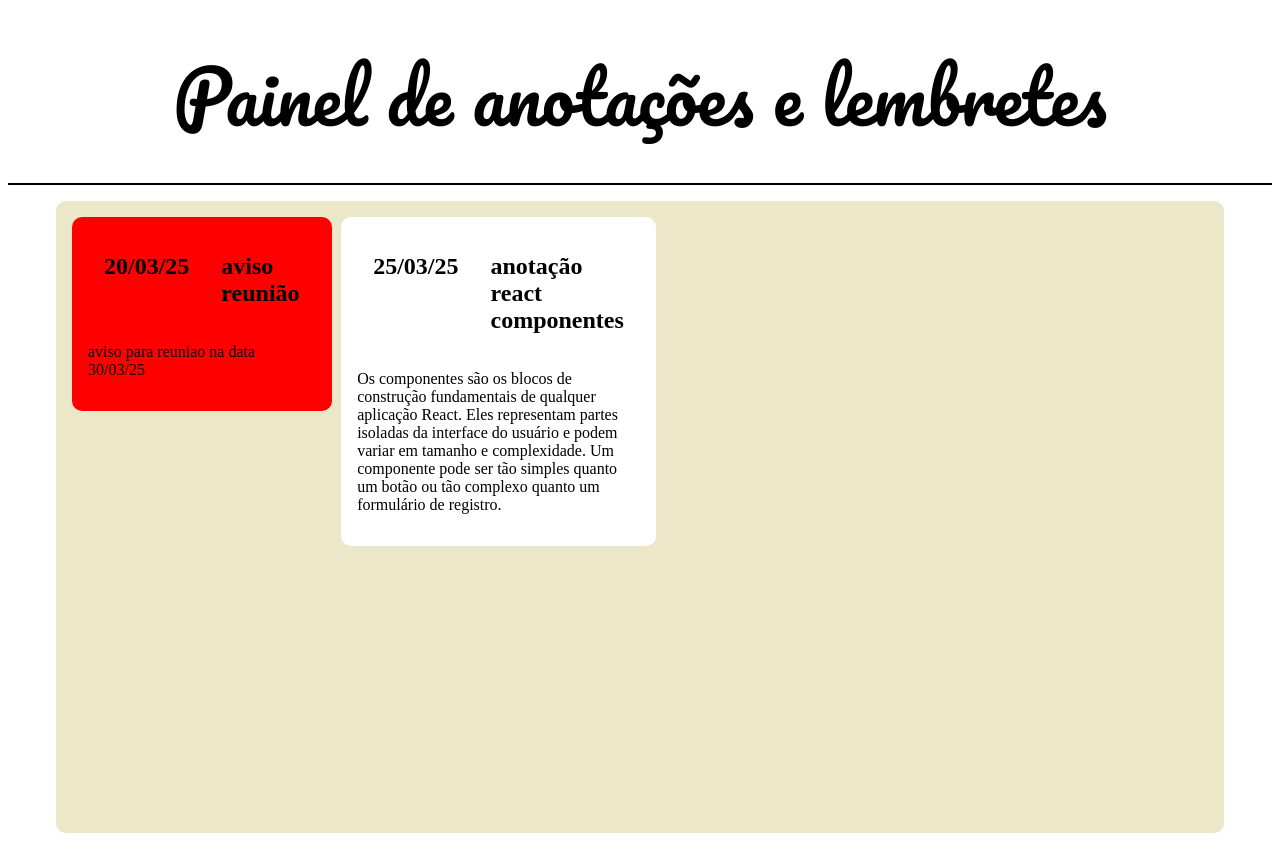
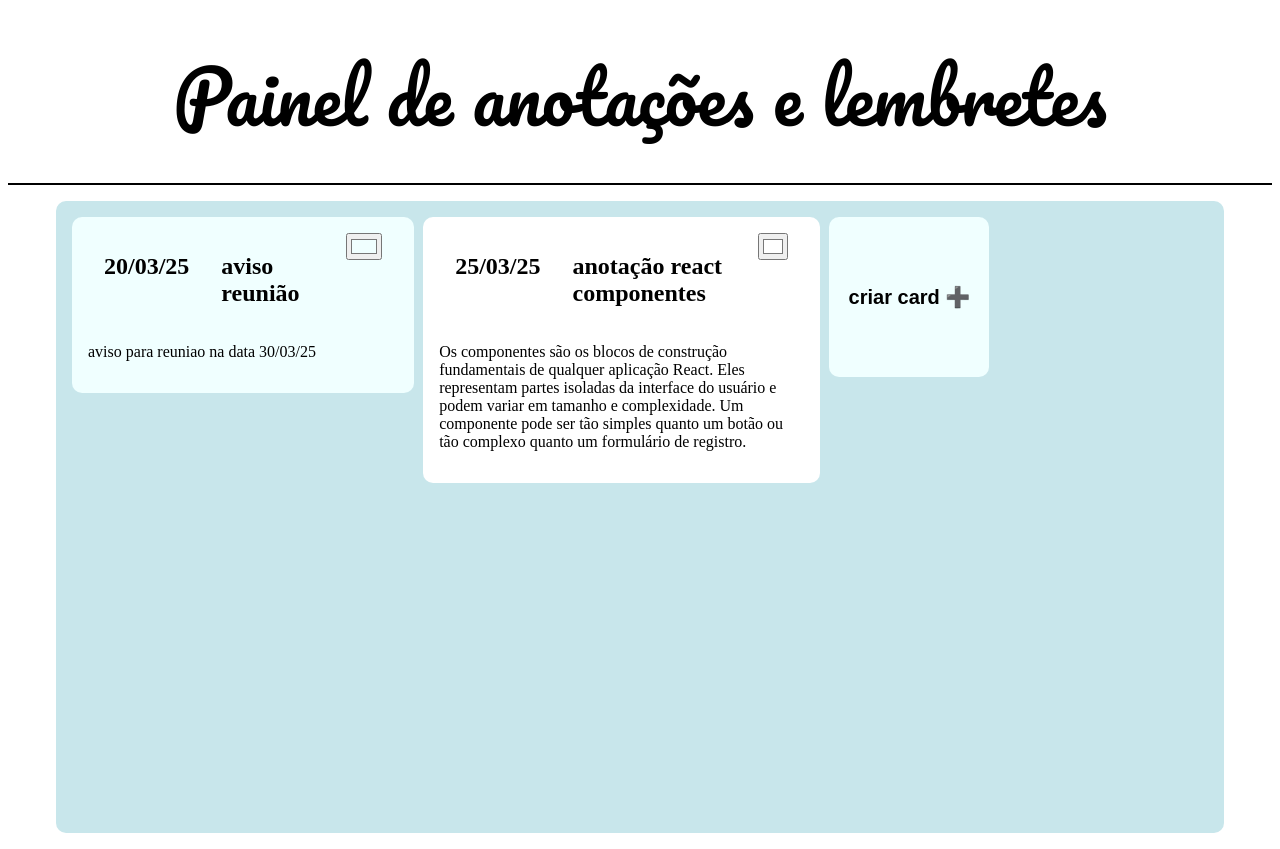
Before and after one commit to robson-alessandro/painel_anota-es_lembretes, a React (Create React App) app: page / in a window 1280 px wide. Built offline with nearby package versions, Linux system fonts and the light colour scheme.

Commit message:
input cor

```diff
--- a/src/componentes/Card/index.js
+++ b/src/componentes/Card/index.js
@@ -1,12 +1,16 @@
+import { useState } from 'react';
 import './Card.css';
 
 const Card =({data, titulo, conteudo, corFundo})=>{
 
+    const [corFundoCard, setCorFundoCard] = useState(corFundo)
+
     return(
-        <div className='card' style={{backgroundColor:corFundo}}>
+        <div className='card' style={{backgroundColor:corFundoCard}}>
             <div className='cabecalho-card'>
                 <h2>{data}</h2>
                 <h2>{titulo}</h2>
+                <input  type='color' value={corFundoCard}  onChange={ evento => setCorFundoCard(evento.target.value)}></input>
             </div>
 
             <p>{conteudo}</p>
--- /dev/null
+++ b/src/componentes/CriarCard/CriarCard.css
@@ -0,0 +1,7 @@
+.criar-card{
+    width: 10rem;
+    height: 10rem;
+    border-radius: 10px;
+    background-color: azure;
+    border: none;
+}
--- /dev/null
+++ b/src/componentes/CriarCard/index.js
@@ -0,0 +1,9 @@
+import './CriarCard.css'
+
+const CriarCard = ()=>{
+    return(
+        <button className='criar-card'><h2>criar card ➕ </h2></button>
+    )
+}
+
+export default CriarCard;
--- a/src/componentes/Mural/Mural.css
+++ b/src/componentes/Mural/Mural.css
@@ -1,10 +1,11 @@
 
 .conteudo_mural {
     display: flex;
+    flex-wrap: wrap;
     gap: 0.6rem;
     margin: 1rem 3rem;
     height: 75vh;
     border-radius: 10px;
     padding: 1rem;
-    background-color: rgb(235, 231, 200);
+    background-color: rgb(200, 230, 235);
 }
--- a/src/componentes/Mural/index.js
+++ b/src/componentes/Mural/index.js
@@ -1,6 +1,7 @@
 import Card from '../Card';
 import './Mural.css'
 import cards from '../../db/dbcards'
+import CriarCard from '../CriarCard';
 
 const Mural = () =>{
     return(
@@ -12,6 +13,7 @@ const Mural = () =>{
                 titulo = {card.titulo}
                 corFundo = {card.corFundo}
                 conteudo={card.conteudo}/>)}
+            <CriarCard/>
 
         </div>
 
--- a/src/db/dbcards.js
+++ b/src/db/dbcards.js
@@ -5,7 +5,7 @@ const cards =
         "data":"20/03/25",
         "dataAviso":"30/03/25",
         "titulo":"aviso reunião",
-        "corFundo":'red',
+        "corFundo":'#F0FFFF',
         "conteudo":"aviso para reuniao na data 30/03/25"
 
     },
@@ -13,7 +13,7 @@ const cards =
         "id":2,
         "data":"25/03/25",
         "dataAviso":"",
-        "corFundo":'white',
+        "corFundo": '#FFFFFF',
         "titulo":"anotação react componentes",
         "conteudo":" Os componentes são os blocos de construção fundamentais de qualquer aplicação React. Eles representam partes isoladas da interface do usuário e podem variar em tamanho e complexidade. Um componente pode ser tão simples quanto um botão ou tão complexo quanto um formulário de registro."
 
```
Also changed, not shown: src/componentes/Card/Card.css (line endings or trailing spaces).
